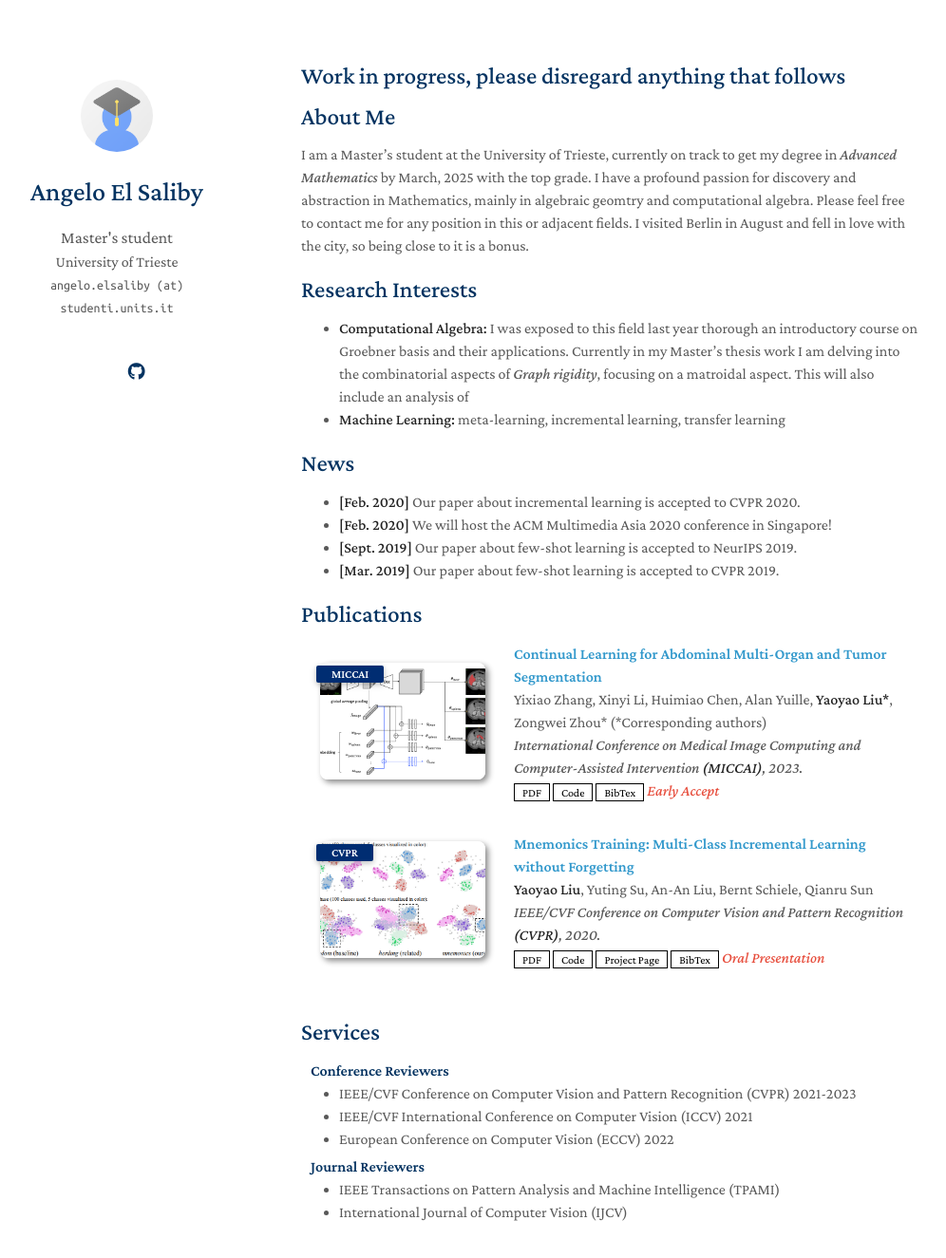
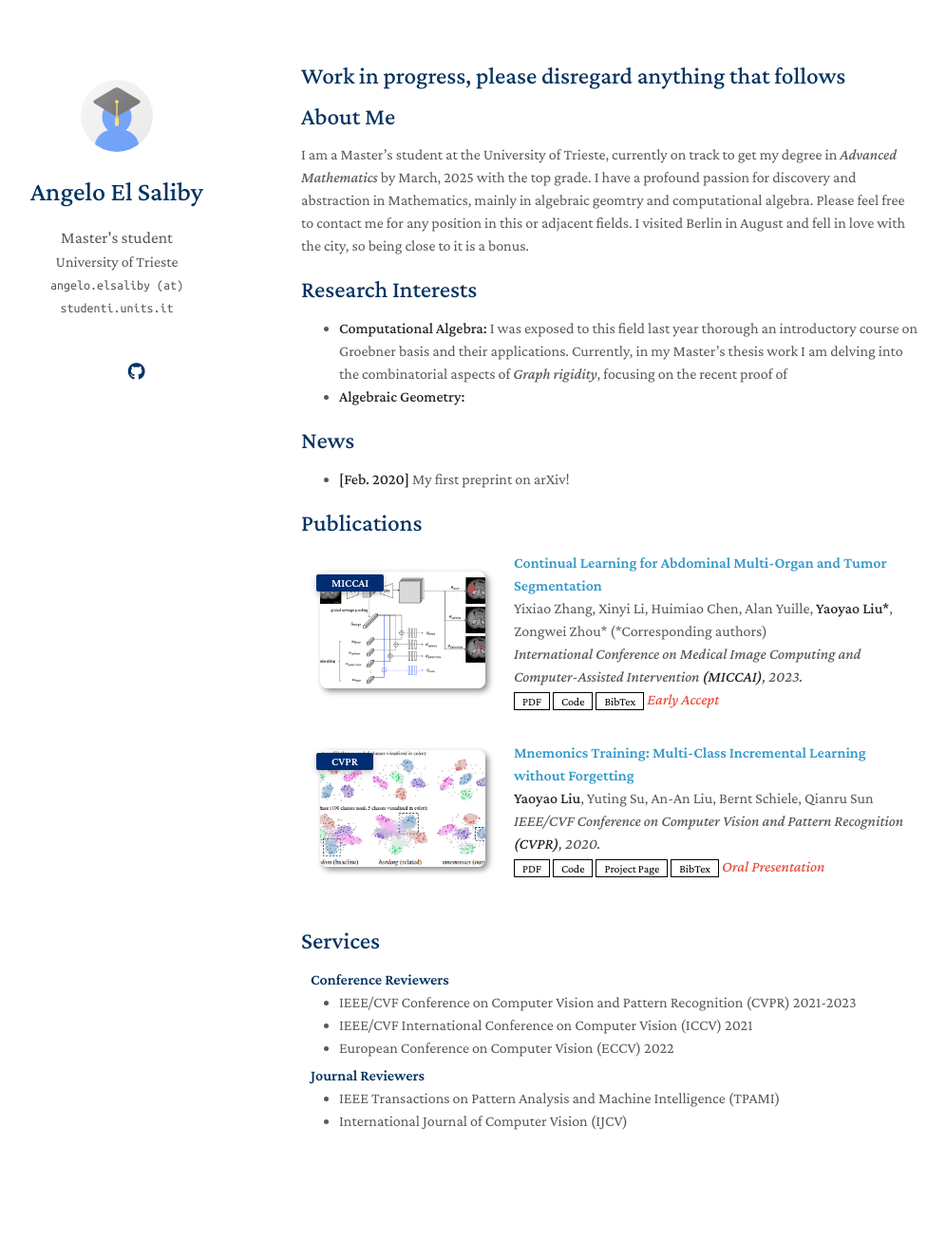
Before and after one commit to AngeloElSaliby/AngeloElSaliby.github.io, a Jekyll site: the page built from index.md, in a window 1280 px wide and 1383 px high. Shown: the top 1325 px of the window at 95% size, without its empty margins (153-1149 px from the left). Built offline with Jekyll 4.4.1, drawn with Linux system fonts in a browser that asks for light colours; a style sheet for code colours, icons or effects is not loaded; our own code applies the rules of GitHub Pages for plain Markdown files.

Commit message:
Update index.md

```diff
--- a/index.md
+++ b/index.md
@@ -8,15 +8,13 @@ layout: homepage
 I am a Master's student at the University of Trieste, currently on track to get my degree in _Advanced Mathematics_ by March, 2025 with the top grade. I have a profound passion for discovery and abstraction in Mathematics, mainly in algebraic geomtry and computational algebra. Please feel free to contact me for any position in this or adjacent fields. I visited Berlin in August and fell in love with the city, so being close to it is a bonus.
 ## Research Interests
 
-- **Computational Algebra:** I was exposed to this field last year thorough an introductory course on Groebner basis and their applications. Currently in my Master's thesis work I am delving into the combinatorial aspects of _Graph rigidity_, focusing on a matroidal aspect. This will also include an analysis of
-- **Machine Learning:** meta-learning, incremental learning, transfer learning
+- **Computational Algebra:** I was exposed to this field last year thorough an introductory course on Groebner basis and their applications. Currently, in my Master's thesis work I am delving into the combinatorial aspects of _Graph rigidity_, focusing on the recent proof of
+- **Algebraic Geometry:**
 
 ## News
 
-- **[Feb. 2020]** Our paper about incremental learning is accepted to CVPR 2020.
-- **[Feb. 2020]** We will host the ACM Multimedia Asia 2020 conference in Singapore!
-- **[Sept. 2019]** Our paper about few-shot learning is accepted to NeurIPS 2019.
-- **[Mar. 2019]** Our paper about few-shot learning is accepted to CVPR 2019.
+- **[Feb. 2020]** My first preprint on arXiv!
+
 
 {% include_relative _includes/publications.md %}
 
```
